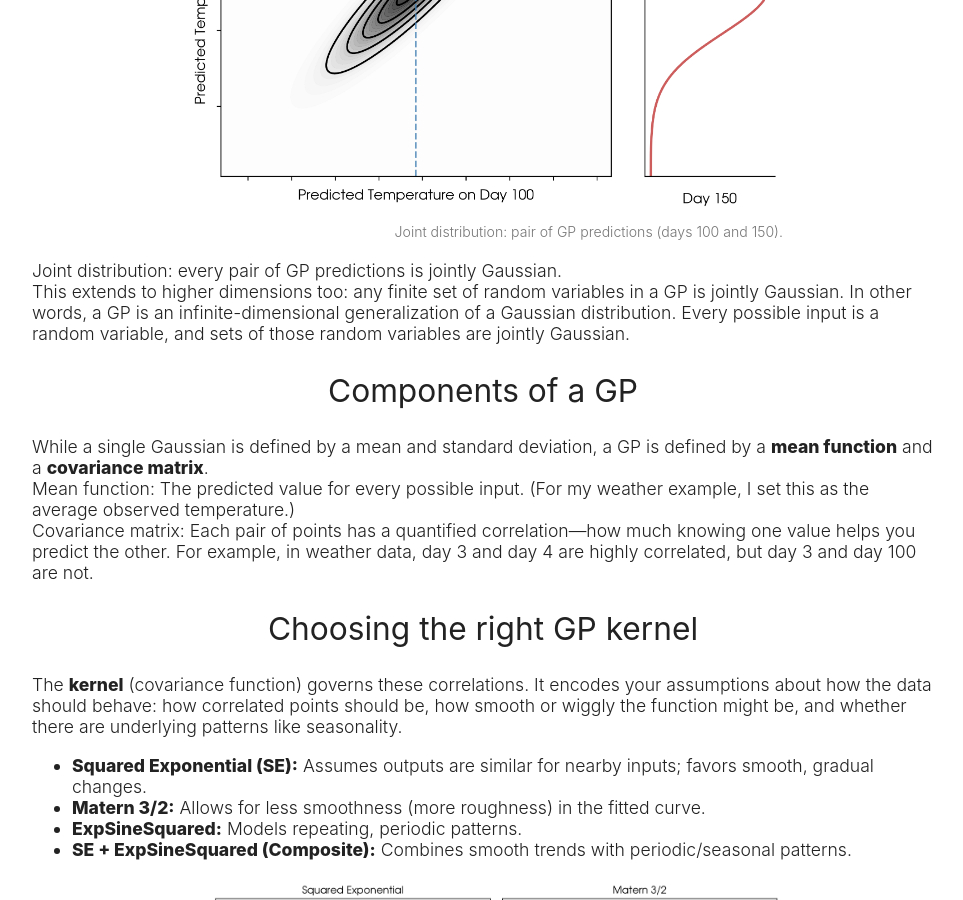
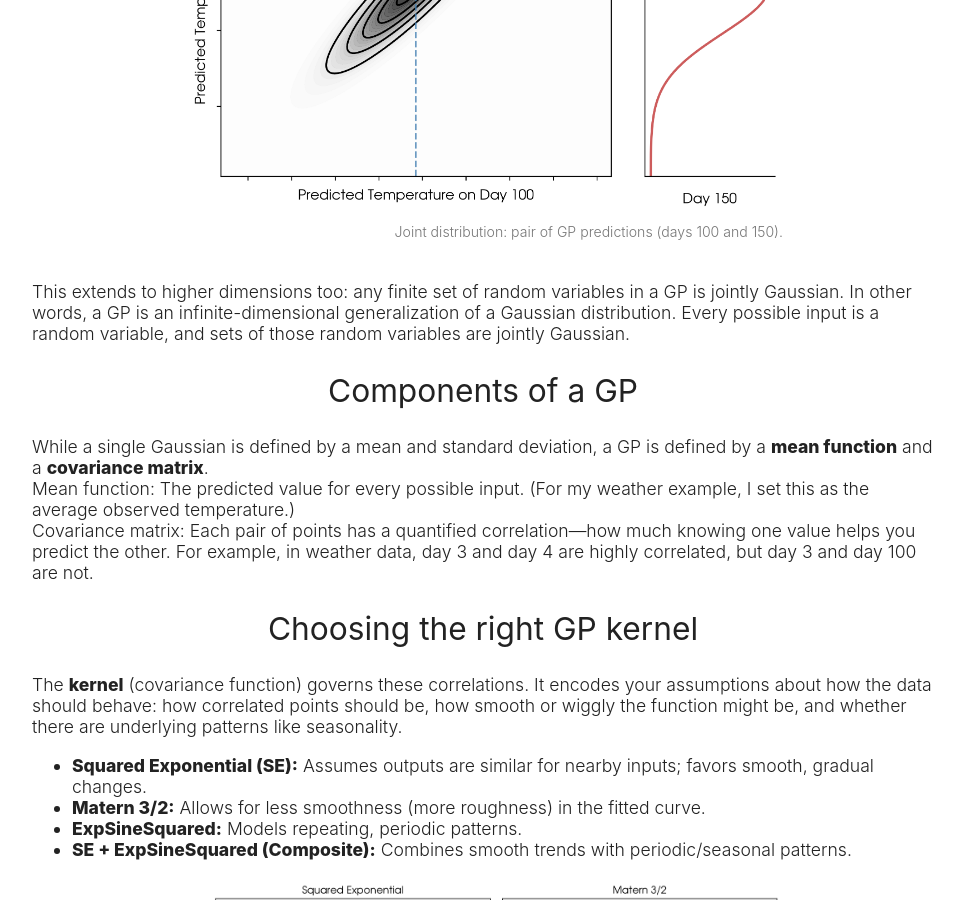
Before and after one commit to zoekko/zoekko.github.io, a Jekyll site: the page blog/gps/gp-toy-example.html, which Jekyll copies as it is, in a window 1280 px wide and 900 px high, scrolled down 4561 px. Shown: the whole window, without its empty margins (157-1120 px from the left). Built offline with Jekyll 4.4.1, drawn with Linux system fonts in a browser that asks for light colours.

Commit message:
Update gp-toy-example.html

```diff
--- a/blog/gps/gp-toy-example.html
+++ b/blog/gps/gp-toy-example.html
@@ -236,7 +236,6 @@
                 <span class="caption">Joint distribution: pair of GP predictions (days 100 and 150).</span>
             </div>
             <p>
-                Joint distribution: every pair of GP predictions is jointly Gaussian.
                 <br>
                 This extends to higher dimensions too: any finite set of random variables in a GP is jointly Gaussian. In other words, a GP is an infinite-dimensional generalization of a Gaussian distribution. Every possible input is a random variable, and sets of those random variables are jointly Gaussian.
             </p>
```
